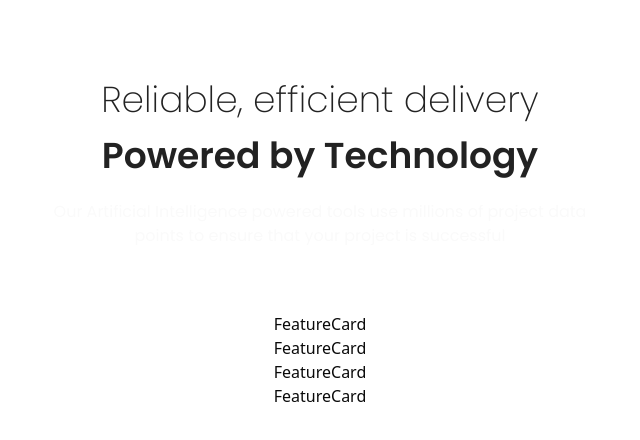
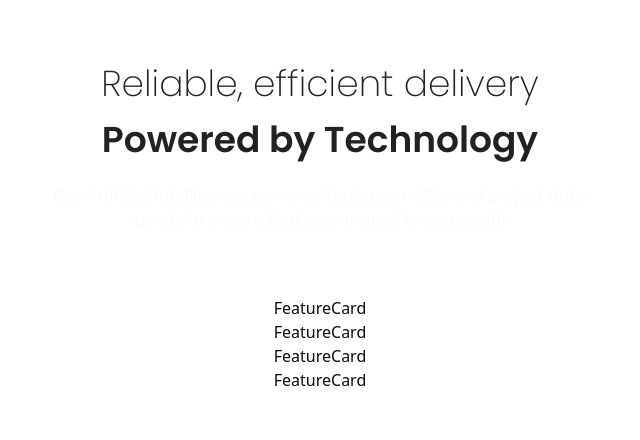
Before and after one commit to MehmetAydar01/Four-Card-Feature-Section, a React (Vite) app: page / in a window 1280 px wide. Shown: the top 440 px of the page, without its empty margins (320-960 px from the left). Built offline with nearby package versions, Linux system fonts and the light colour scheme; the HTML template or start-up script is replaced by a standard one.

Commit message:
padding duzenlendi

```diff
--- a/src/App.tsx
+++ b/src/App.tsx
@@ -3,7 +3,7 @@
 
 function App() {
   return (
-    <div className='flex items-center justify-center flex-col py-20'>
+    <div className='flex items-center justify-center flex-col py-16'>
       <Header />
       <FeatureCards />
     </div>
```
